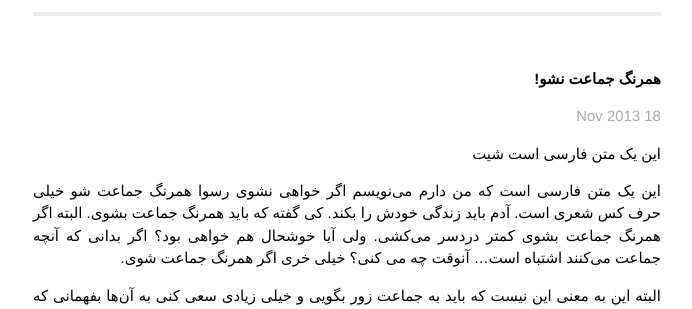
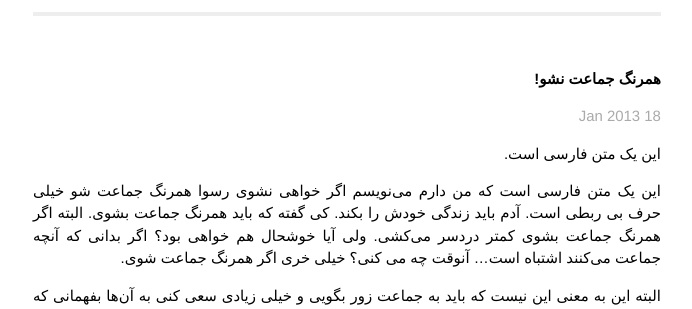
Before and after one commit to zardosht/hodaie.com, a Jekyll site: the page built from _posts/farsi/2013-11-18-hamrang-e-jamaat-nasho.markdown, in a window 1280 px wide. Shown: the part 123-432 px from the top of the page, without its empty margins (293-985 px from the left). Built offline with Jekyll 4.4.1, drawn with Linux system fonts in a browser that asks for light colours; Markdown is read by kramdown in place of the engine named in the settings.

Commit message:
adding posts

```diff
--- a/_posts/2013-11-15-mara-ahdiest-ba-to.markdown
+++ b/_posts/farsi/2012-11-15-mara-ahdiest-ba-to.markdown
@@ -1,7 +1,7 @@
 ---
 layout: farsipost
 title:  " مرا عهدیست با تو..."
-date:   2013-11-15 11:24:01
+date:   2012-11-15 11:24:01
 categories: farsi jekyll update
 
 group: farsi
--- a/_posts/2013-11-18-ajab-balaii-dokhtar.markdown
+++ b/_posts/farsi/2013-09-18-ajab-balaii-dokhtar.markdown
@@ -1,14 +1,15 @@
 ---
 layout: farsipost
 title:  "فارسی -- فارسی فارسی! :)"
-date:   2013-11-18 12:27:01
+date:   2013-09-18 12:27:01
 categories: farsi jekyll update
 
 group: farsi
 ---
 
-منتشسیبکمنت کمنشتسیب کمنشتسیب ابوبکر محمّد زَکَریای رازی (۲۵۱ ه.ق. – ۳۱۳ ه.ق.)[۱] پزشک، فیلسوف و شیمی‌دان ایرانی که آثار ماندگاری در زمینهٔ پزشکی و شیمی و فلسفه نوشته است و به‌عنوان کاشف الکل و جوهر گوگرد (اسید سولفوریک) مشهور است.
+ ابوبکر محمّد زَکَریای رازی (۲۵۱ ه.ق. – ۳۱۳ ه.ق.)[۱] پزشک، فیلسوف و شیمی‌دان ایرانی که آثار ماندگاری در زمینهٔ پزشکی و شیمی و فلسفه نوشته است و به‌عنوان کاشف الکل و جوهر گوگرد (اسید سولفوریک) مشهور است.
 به گفته جرج سارتن، پدر تاریخ علم، رازی «بزرگ‌ترین پزشک اسلام و قرون وسطی بود.» این دانشمند ایرانی از آن‌جا که کتاب‌های خود را به زبان عربی می‌نوشت، نزد غربیان به جالینوس عرب[۲] نیز مشهور بوده‌است.
+
 <!-- excerpt-separator -->
 
 به پاس زحمات فراوان رازی در داروسازی روز پنجم شهریورماه (۲۷ اوت)، روز بزرگداشت زکریای رازی شیمی‌دان بزرگ ایرانی و روز داروسازی نام‌گذاری شده است.
--- a/_posts/2013-11-18-hamrang-e-jamaat-nasho.markdown
+++ b/_posts/farsi/2013-11-18-hamrang-e-jamaat-nasho.markdown
@@ -1,17 +1,17 @@
 ---
 layout: farsipost
 title:  "همرنگ جماعت نشو!"
-date:   2013-11-18 15:27:01
-categories: farsi jekyll update
+date:   2013-01-18 15:27:01
+categories: farsi havijoori
 
 group: farsi
 ---
 
-این یک متن فارسی است
-شیت
+این یک متن فارسی است.
 
 
-این یک متن فارسی است که من دارم می‌نویسم اگر خواهی نشوی رسوا همرنگ جماعت شو خیلی حرف کس شعری است. آدم باید زندگی خودش را بکند. کی گفته که باید همرنگ جماعت بشوی. البته اگر همرنگ جماعت بشوی کمتر دردسر می‌کشی. ولی آیا خوشحال هم خواهی بود؟ اگر بدانی که آنچه جماعت می‌کنند اشتباه است... آنوقت چه می کنی؟ خیلی خری اگر همرنگ جماعت شوی.
+این یک متن فارسی است که من دارم می‌نویسم اگر خواهی نشوی رسوا همرنگ جماعت شو خیلی حرف بی ربطی است. آدم باید زندگی خودش را بکند. کی گفته که باید همرنگ جماعت بشوی. البته اگر همرنگ جماعت بشوی کمتر دردسر می‌کشی. ولی آیا خوشحال هم خواهی بود؟ اگر بدانی که آنچه جماعت می‌کنند اشتباه است... آنوقت چه می کنی؟ خیلی خری اگر همرنگ جماعت شوی.
+
 
 <!-- excerpt-separator -->
 
--- a/about.html
+++ b/about.html
@@ -17,7 +17,7 @@
 
 	<p>I knew that I want to study computer science from the time I got my first PC. It was a 286 with a 12 MHz CPU, 1 MB of RAM, and 40 MB of hard disk (I regret that I don't have a picture of it). I still can remember the first GWBASIC program that drew a curve of stars on the screen. I still remember pressing F2 to run your program, and the moment I got the first mysterious "divide overflow" error :). Nevertheless, it also happened that I got a bachelors in agricultural machinery in between (don't ask me how, it's a long story :D). I intent to continue my studies towards a Ph.D in computer science. </p>
 
-	<p>Here I write about my experiences about software development and research. Also you will find here ideas for projects, sometimes ambitious visions, and my views on what I see around me.</p>
+	<p>Here I write about my experiences about software development and research. Also you will find here ideas for projects, sometimes ambitious visions, and my views on what I see around me. Although I must say, up to now most of the posts are sort of draft for ideas. </p>
 
 	<p> I like programming for two reasons: First, you start with nothing, you code, you compile and run, and voilà... there is something. This feeling of creating something is so amazing and exciting. But there begins the second adventure.  Now it is no more the problem, but the computer itself that challenges you. This fellow machine does not alway want to accept that you are the boss. But at the end you always win. And the harder the problem, the more joyful is the moment that you win. It is a great moment. It's a moment of ecstasy. During my years of work, I have more and more learned to respect the complexity of creating software. As the great <a href="http://en.wikiquote.org/wiki/Donald_Knuth">Donald Knuth</a> says: "Software is hard". And that's exactly why it is so fascinating. </p>
 
--- a/css/main.css
+++ b/css/main.css
@@ -32,6 +32,7 @@
 iframe.youtube-video {
   display: block;
   margin: 0 auto;
+  padding: 1em;
 }
 
 /*****************************************************************************/
```
Also changed, not shown: _posts/2013-11-14-programming.markdown (deleted, +0 -30 lines), _posts/2013-11-16-another-dokhtare-bala.markdown (deleted, +0 -13 lines), _posts/2013-11-16-mouse-and-cat.markdown (deleted, +0 -24 lines), _posts/2013-11-17-welcome-to-jekyll.markdown (deleted, +0 -24 lines), _posts/2013-11-18-leslie-feist.markdown (deleted, +0 -15 lines), _posts/english/2013-08-04-leslie-feist.markdown (added, +15 -0 lines), _posts/english/2013-08-04-welcome-to-jekyll.markdown (renamed from _posts/2013-11-17-where-are-you.markdown, +9 -5 lines), _posts/farsi/2013-10-11-ye-rooze-dige.markdown (added, +23 -0 lines).
